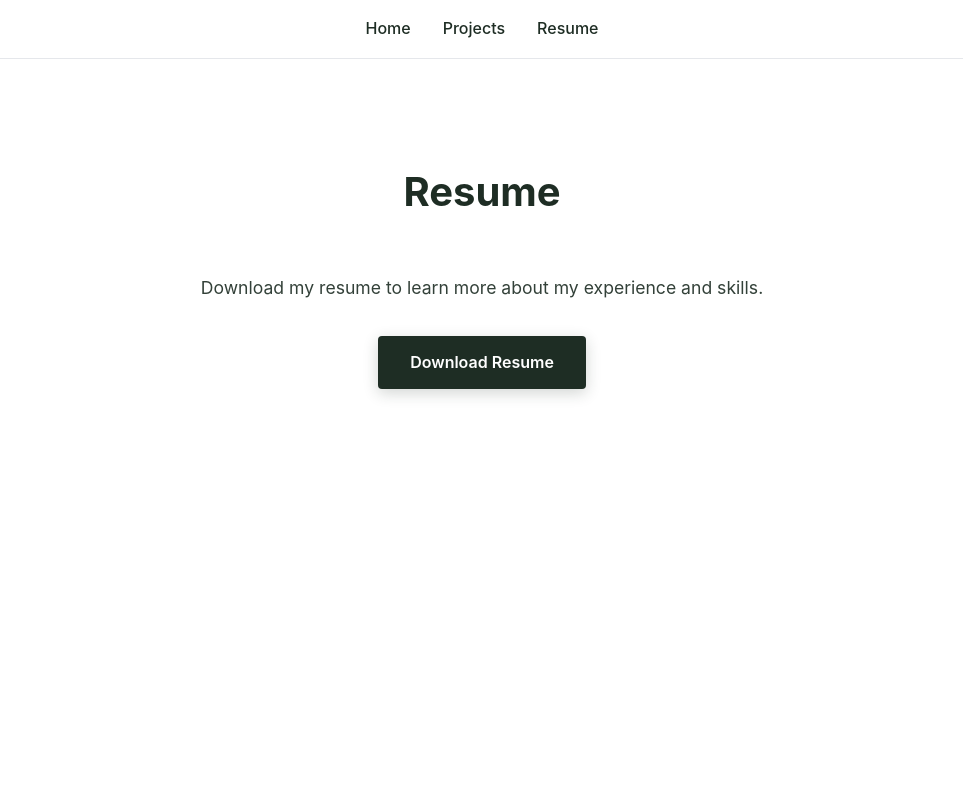
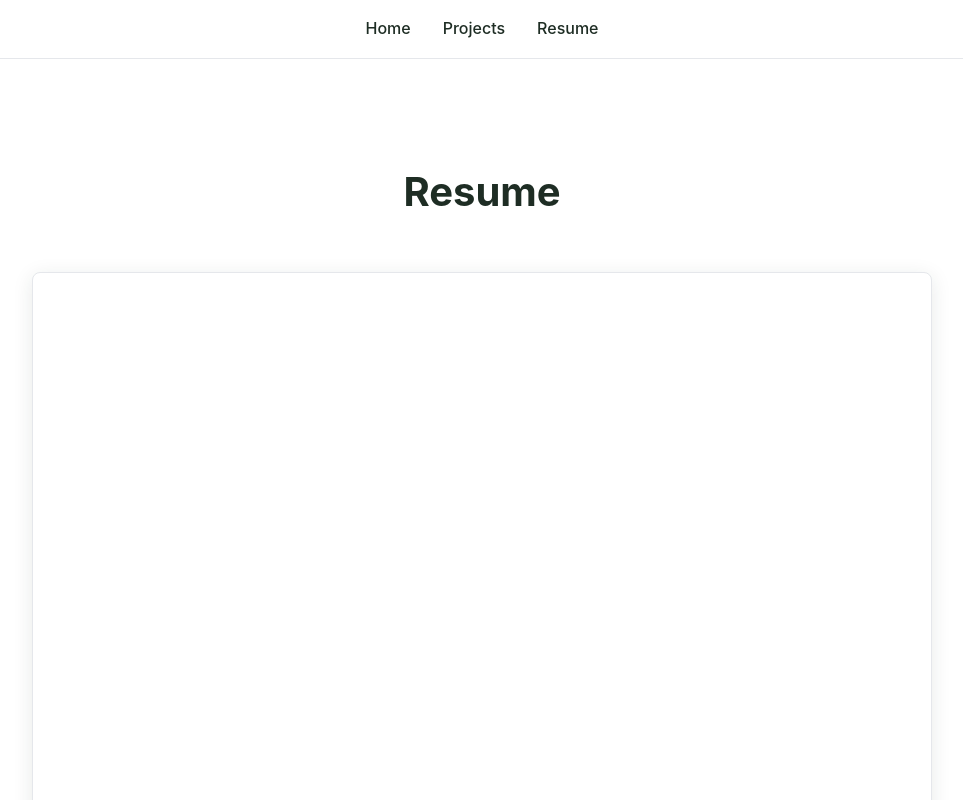
Before and after one commit to HenGao/portfolio1, a React (Vite) app: page /resume in a window 1280 px wide. Shown: the top 800 px of the page, without its empty margins (158-1121 px from the left). Built offline with nearby package versions, Linux system fonts and the light colour scheme.

Commit message:
added reusme

```diff
--- a/src/components/Resume.css
+++ b/src/components/Resume.css
@@ -1,11 +1,29 @@
 .resume {
   background: var(--bg-primary);
   text-align: center;
+  padding: 2rem 0;
 }
 
 .resume-content {
-  max-width: 600px;
+  max-width: 900px;
   margin: 0 auto;
+}
+
+.resume-pdf-container {
+  width: 100%;
+  height: 800px;
+  margin-bottom: 2rem;
+  border: 1px solid var(--border-color);
+  border-radius: 8px;
+  overflow: hidden;
+  box-shadow: 0 4px 20px rgba(30, 45, 36, 0.1);
+  background: #ffffff;
+}
+
+.resume-pdf {
+  width: 100%;
+  height: 100%;
+  border: none;
 }
 
 .resume-description {
@@ -31,3 +49,9 @@
   background: var(--secondary-color);
   transform: translateY(-2px);
 }
+
+@media (max-width: 768px) {
+  .resume-pdf-container {
+    height: 600px;
+  }
+}
--- a/src/components/Resume.jsx
+++ b/src/components/Resume.jsx
@@ -7,10 +7,23 @@ const Resume = () => {
       <div className="container">
         <h2 className="section-title">Resume</h2>
         <div className="resume-content">
-          <p className="resume-description">
-            Download my resume to learn more about my experience and skills.
-          </p>
-          <a href="#" className="btn btn-primary" download>
+          <div className="resume-pdf-container">
+            <iframe
+              src="/resume.pdf"
+              className="resume-pdf"
+              title="Resume PDF"
+              type="application/pdf"
+            >
+              <p>Your browser does not support PDFs.
+                <a href="/resume.pdf" download="HGAO_Resume_2026-2027.pdf">Download the resume</a> instead.
+              </p>
+            </iframe>
+          </div>
+          <a
+            href="/resume.pdf"
+            className="btn btn-primary"
+            download="HGAO_Resume_2026-2027.pdf"
+          >
             Download Resume
           </a>
         </div>
```
Also changed, not shown: 1 other file (tests, documents, lock files or other folders).
